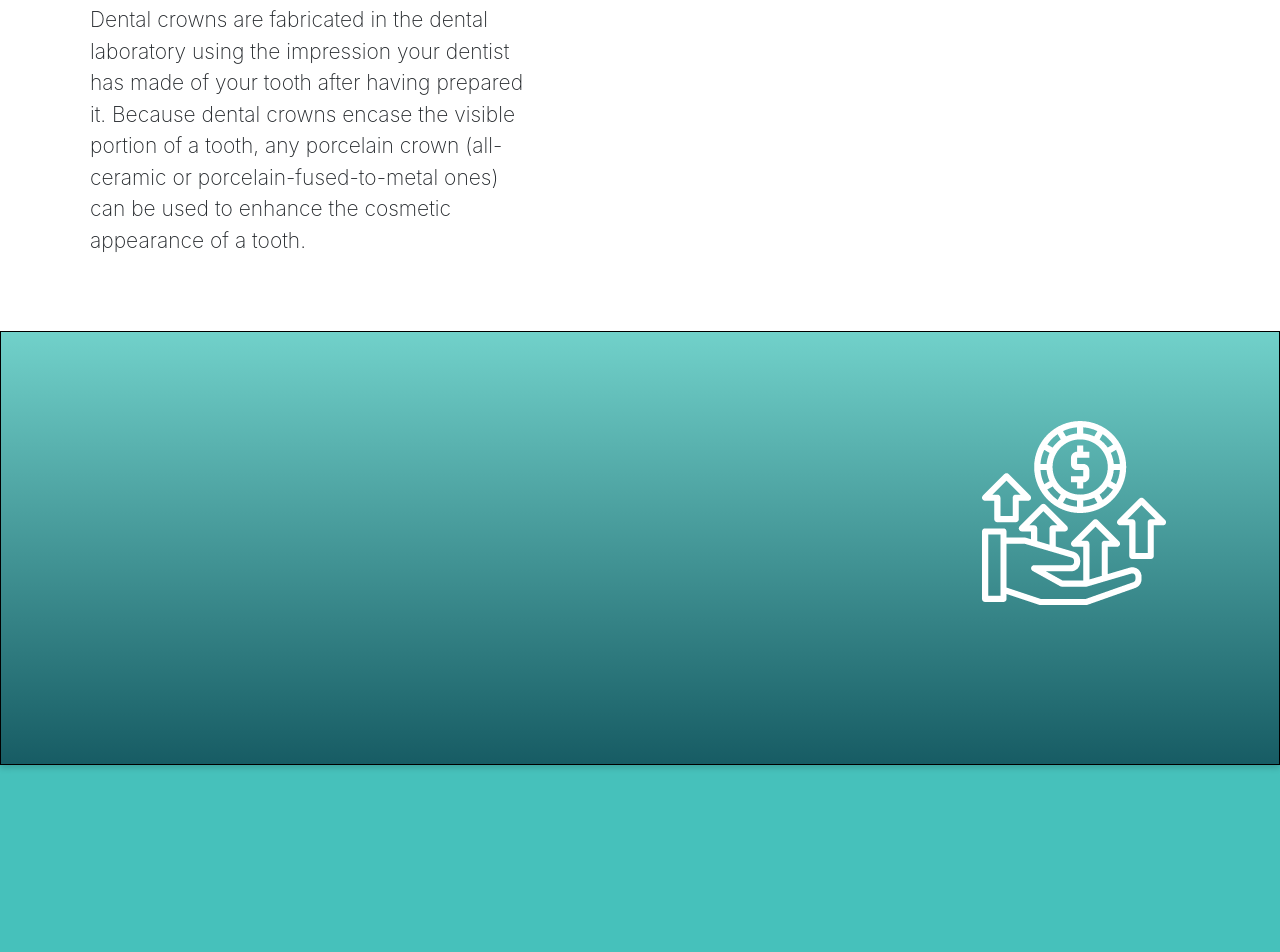
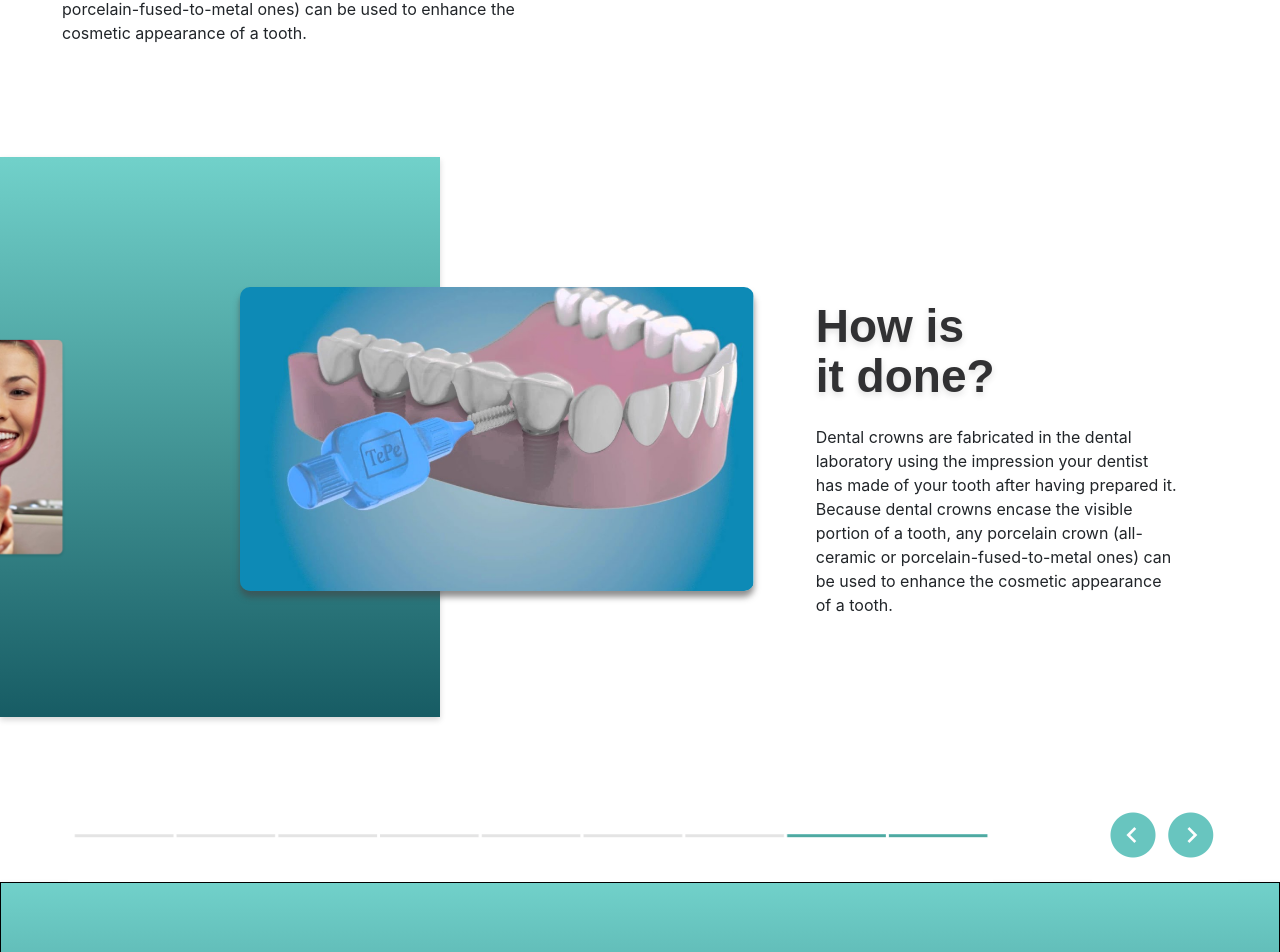
Before and after one commit to sanjitk7/dentist-website, a React (Create React App) app: page /services in a window 1280 px wide. Shown: the part 1027-1979 px from the top of the page. Built offline with nearby package versions, Linux system fonts and the light colour scheme.

Commit message:
slider1 look done

```diff
--- a/public/index.html
+++ b/public/index.html
@@ -24,7 +24,7 @@
 
     <script src="https://kit.fontawesome.com/a076d05399.js"></script>
 
-  <link rel="stylesheet" href="https://maxcdn.bootstrapcdn.com/bootstrap/3.4.1/css/bootstrap.min.css">
+  <!-- <link rel="stylesheet" href="https://maxcdn.bootstrapcdn.com/bootstrap/3.4.1/css/bootstrap.min.css"> -->
   <script src="https://ajax.googleapis.com/ajax/libs/jquery/3.5.1/jquery.min.js"></script>
   <script src="https://maxcdn.bootstrapcdn.com/bootstrap/3.4.1/js/bootstrap.min.js"></script>
   <link rel="stylesheet" href="https://stackpath.bootstrapcdn.com/font-awesome/4.7.0/css/font-awesome.min.css" integrity="sha384-wvfXpqpZZVQGK6TAh5PVlGOfQNHSoD2xbE+QkPxCAFlNEevoEH3Sl0sibVcOQVnN" crossorigin="anonymous">
--- a/src/component/servicesPage/emiSection/emi.js
+++ b/src/component/servicesPage/emiSection/emi.js
@@ -4,7 +4,7 @@ import handpic from "../../../assets/purchasing.png"
 
 function Emi() {
   return (
-    <section>
+    <div>
       <div id="emi-container">
         <div className="row">
           <div className="col-lg-2"></div>
@@ -14,7 +14,7 @@ function Emi() {
           </div>
         </div>
       </div>
-    </section>
+    </div>
   );
 }
 
--- a/src/component/servicesPage/footer/footer.js
+++ b/src/component/servicesPage/footer/footer.js
@@ -8,7 +8,7 @@ import y from "../../../assets/youtube.png"
 
 function Footer() {
   return (
-    <section>
+    <div>
       <div className="footer-container">
         <div className="row d-flex full-height ">
           <div className="col-lg-4 h-100 d-flex justify-content-center align-items-center">
@@ -46,7 +46,7 @@ function Footer() {
           </div>
         </div>
       </div>
-    </section>
+    </div>
   );
 }
 
--- a/src/component/servicesPage/otherServicesSection/otherServices.js
+++ b/src/component/servicesPage/otherServicesSection/otherServices.js
@@ -3,7 +3,7 @@ import "./otherServices.scss"
 
 function otherServices() {
     return(
-        <section>
+        <div>
         <br/>
             {/* <div className="container-fluid">
                 <div className="row">
@@ -21,7 +21,7 @@ col-4
 
 
 
-        </section>
+        </div>
     )
 }
 
--- a/src/component/servicesPage/scheduleVisitSection/schedulevisit.js
+++ b/src/component/servicesPage/scheduleVisitSection/schedulevisit.js
@@ -2,7 +2,7 @@ import React from "react";
 import "./schedulevisit.css";
 function ScheduleVisit() {
   return (
-    <section>
+    <div>
       <br />
       <div className="schedule-visit-container d-flex align-items-center">
         <div className="container-fluid">
@@ -69,7 +69,7 @@ function ScheduleVisit() {
           </div>
         </div>
       </div>
-    </section>
+    </div>
   );
 }
 
--- a/src/component/servicesPage/services.js
+++ b/src/component/servicesPage/services.js
@@ -44,7 +44,7 @@ function Services() {
       <Meta/>
       <Endodontics/>
       {/* <PostEndodontics/> */}
-      {/* <Slider/> */}
+      <Slider/>
       <Emi/>
       {/* <OtherServices/> */}
       {/* <ReactSlider heading="Example Slider" slides={slideData}/> */}
--- a/src/component/servicesPage/sliderSection/slider.css
+++ b/src/component/servicesPage/sliderSection/slider.css
@@ -78,7 +78,7 @@
 
 .nav-slider{
   height:100px;
-  background-color:gray;
+  /* background-color:gray; */
   width:100%;
   margin-top:5%;
 }
--- a/src/component/servicesPage/sliderSection/slider.js
+++ b/src/component/servicesPage/sliderSection/slider.js
@@ -3,11 +3,12 @@ import "./slider.css"
 import "../meta/styles.css"
 import sliderpic1 from "../../../assets/teeth1.png";
 import sliderpic2 from "../../../assets/cosmetic_bonding.png";
-// import play from "../../../assets/play.png";
+import play from "../../../assets/play-buttons.png";
+import nav from "../../../assets/divprogress4.png";
 
 function Slider(){
     return(
-        <section id="slider-section">
+        <div id="slider-section">
             <div id="slider-row" className="row">
                 <div id="container-slider-wrap" className="col-lg-7">
                 <div id="container-slider">
@@ -33,11 +34,14 @@ function Slider(){
             </div>
             {/* <br/><br/><br/><br/><br/><br/> */}
             <div className="row">
-            <div id="nav-slider" className="col-lg-12 nav-slider">
-
+            <div id="nav-slider" className="col-lg-10 nav-slider d-flex justify-content-center">
+                <img src={nav} alt="progress_bar" id="progress-bar-slider-pic"/>
+            </div>
+            <div id="nav-slider-button" className="col-lg-2 nav-slider d-flex justify-content-left">
+                <img src={play} alt="progress_bar" id="progress-bar-slider-pic"/>
             </div>
             </div>
-        </section>
+        </div>
     );
 }
 
```
Also changed, not shown: src/component/servicesPage/meta/styles.css (indentation only).
